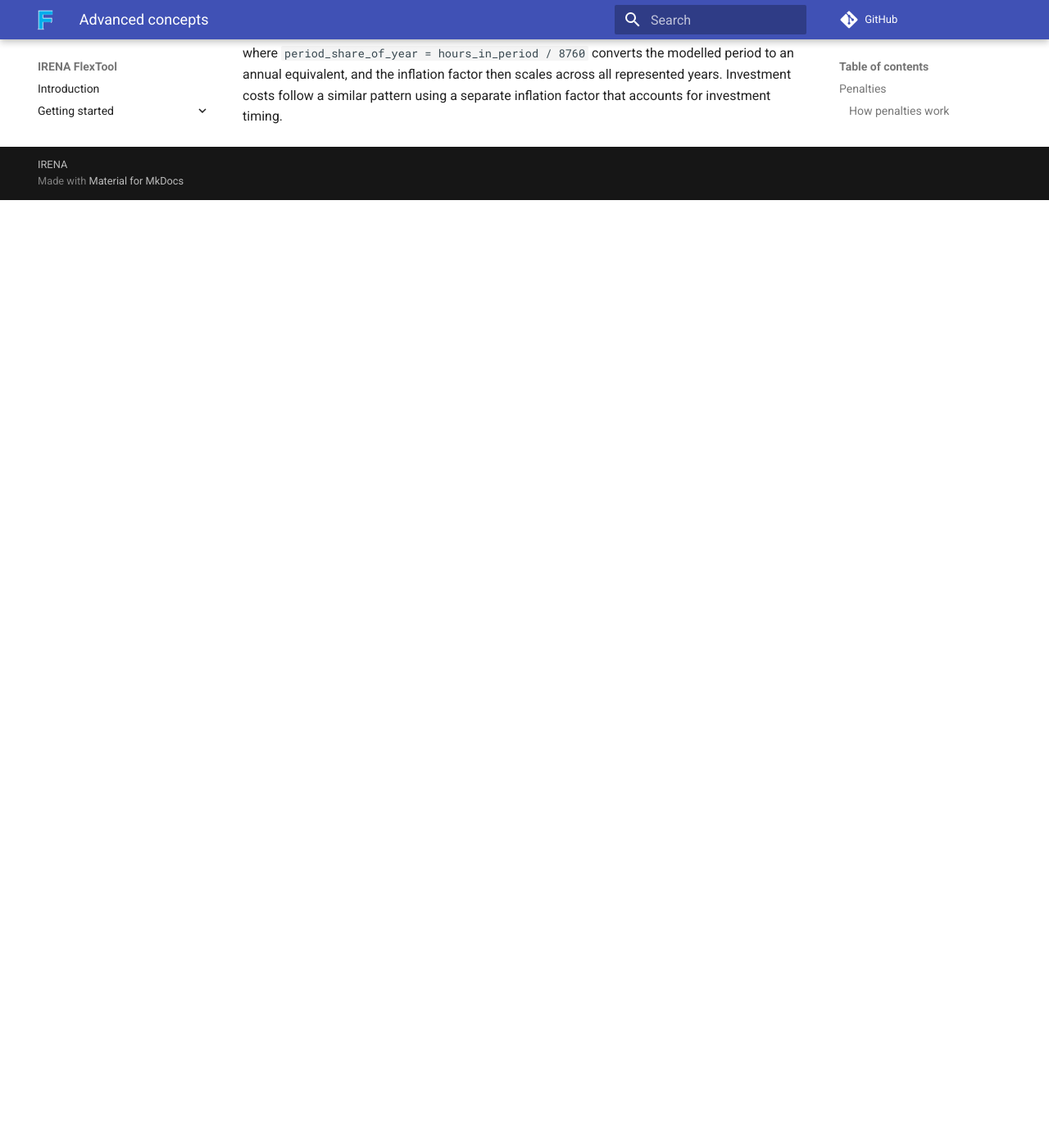
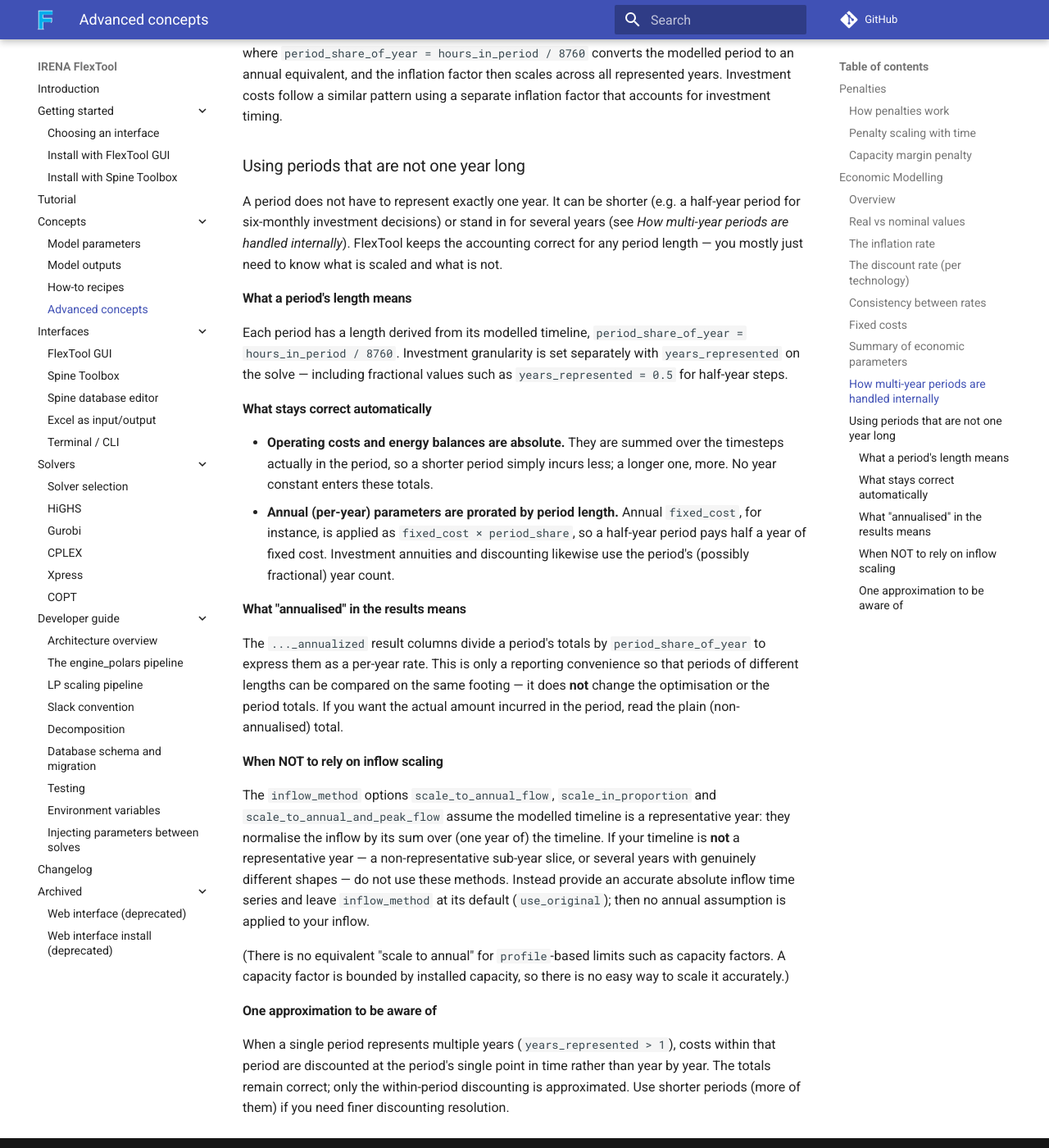
Before and after one commit to irena-flextool/flextool, an MkDocs documentation site: the page built from docs/advanced_concepts.md, in a window 1280 px wide and 1400 px high, scrolled down 4962 px. Shown: the whole window at 82% size. Built offline with MkDocs 1.6.1 and Material for MkDocs 9.7.7, drawn with Linux system fonts in a browser that asks for light colours; comment, search, counter and statistics services are not loaded; before the commit the page ends 5206 px from its top, so only the background shows below that.

Commit message:
docs(advanced): explain using periods that are not one year long
Add a user-facing subsection under Economic Modelling (after "How
multi-year periods are handled internally"): what a period's length
means, what stays correct automatically (absolute totals, prorated
annual parameters), what the annualised result columns actually mean
(reporting normalisation), when not to rely on the annual inflow-scaling
methods (use use_original with an accurate series), the profile/capacity-
factor gap, and the within-period multi-year discounting approximation.

Co-Authored-By: Claude Opus 4.8 <noreply@anthropic.com>

````diff
--- a/docs/advanced_concepts.md
+++ b/docs/advanced_concepts.md
@@ -133,3 +133,61 @@ cost_per_timestep × step_duration × inflation_factor / period_share_of_year
 ```
 
 where `period_share_of_year = hours_in_period / 8760` converts the modelled period to an annual equivalent, and the inflation factor then scales across all represented years. Investment costs follow a similar pattern using a separate inflation factor that accounts for investment timing.
+
+### Using periods that are not one year long
+
+A period does not have to represent exactly one year. It can be shorter
+(e.g. a half-year period for six-monthly investment decisions) or stand in
+for several years (see *How multi-year periods are handled internally*).
+FlexTool keeps the accounting correct for any period length — you mostly
+just need to know what is scaled and what is not.
+
+#### What a period's length means
+
+Each period has a length derived from its modelled timeline,
+`period_share_of_year = hours_in_period / 8760`. Investment granularity is set separately
+with `years_represented` on the solve — including fractional values such
+as `years_represented = 0.5` for half-year steps.
+
+#### What stays correct automatically
+
+- **Operating costs and energy balances are absolute.** They are summed
+  over the timesteps actually in the period, so a shorter period simply
+  incurs less; a longer one, more. No year constant enters these totals.
+- **Annual (per-year) parameters are prorated by period length.** Annual
+  `fixed_cost`, for instance, is applied as `fixed_cost × period_share`, so
+  a half-year period pays half a year of fixed cost. Investment annuities
+  and discounting likewise use the period's (possibly fractional) year
+  count.
+
+#### What "annualised" in the results means
+
+The `..._annualized` result columns divide a period's totals by
+`period_share_of_year` to express them as a per-year rate. This is only a
+reporting convenience so that periods of different lengths can be compared
+on the same footing — it does **not** change the optimisation or the
+period totals. If you want the actual amount incurred in the period, read
+the plain (non-annualised) total.
+
+#### When NOT to rely on inflow scaling
+
+The `inflow_method` options `scale_to_annual_flow`, `scale_in_proportion`
+and `scale_to_annual_and_peak_flow` assume the modelled timeline is a
+representative year: they normalise the inflow by its sum over (one year
+of) the timeline. If your timeline is **not** a representative year — a
+non-representative sub-year slice, or several years with genuinely
+different shapes — do not use these methods. Instead provide an accurate
+absolute inflow time series and leave `inflow_method` at its default
+(`use_original`); then no annual assumption is applied to your inflow.
+
+(There is no equivalent "scale to annual" for `profile`-based limits such
+as capacity factors. A capacity factor is bounded by installed capacity,
+so there is no easy way to scale it accurately.)
+
+#### One approximation to be aware of
+
+When a single period represents multiple years (`years_represented > 1`),
+costs within that period are discounted at the period's single point in
+time rather than year by year. The totals remain correct; only the
+within-period discounting is approximated. Use shorter periods (more of
+them) if you need finer discounting resolution.
````
